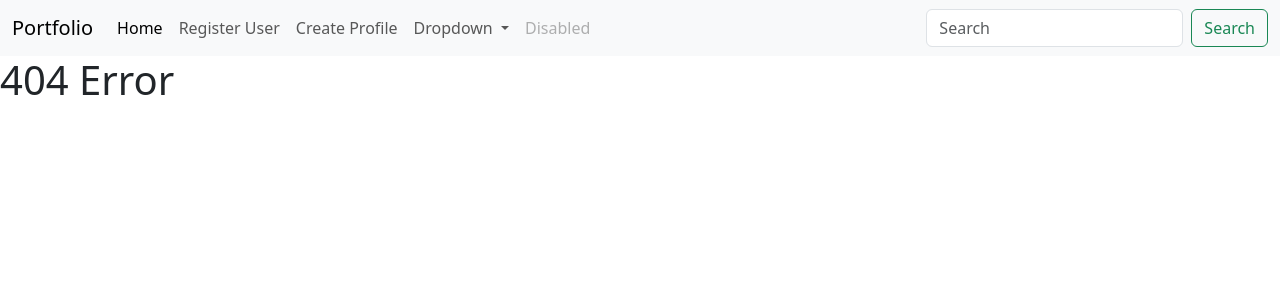
After one commit to vyavasthita/personal-portfolio, a Flask app: template portfolio/user/templates/user/404.html in a window 1280 px wide. The commit adds this page. Shown: the top 300 px of the page. Run offline with Flask 3, Linux system fonts and the light colour scheme; the template is opened without the code that fills it, so the values that code supplies are empty.

Commit message:
Add Error templates

```diff
--- a/portfolio/templates/base.html
+++ b/portfolio/templates/base.html
@@ -27,7 +27,7 @@
                     <a class="nav-link active" aria-current="page" href="{{ url_for('home') }}">Home</a>
                   </li>
                   <li class="nav-item">
-                    <a class="nav-link" href="{{ url_for('user.register') }}">Register User</a>
+                    <a class="nav-link" href="{{ url_for('user.regirster') }}">Register User</a>
                   </li>
                   <li class="nav-item">
                     <a class="nav-link" href="{{ url_for('profile.create_profile') }}">Create Profile</a>
--- /dev/null
+++ b/portfolio/user/templates/user/404.html
@@ -0,0 +1,5 @@
+{% extends "base.html" %}
+
+{% block content %}
+    <h1>404 Error</h1>
+{% endblock %}
--- /dev/null
+++ b/portfolio/user/templates/user/500.html
@@ -0,0 +1,5 @@
+{% extends "base.html" %}
+
+{% block content %}
+    <h1>500 Error</h1>
+{% endblock %}
```
Also changed, not shown: portfolio/user/errors.py (added, +10 -0 lines).
